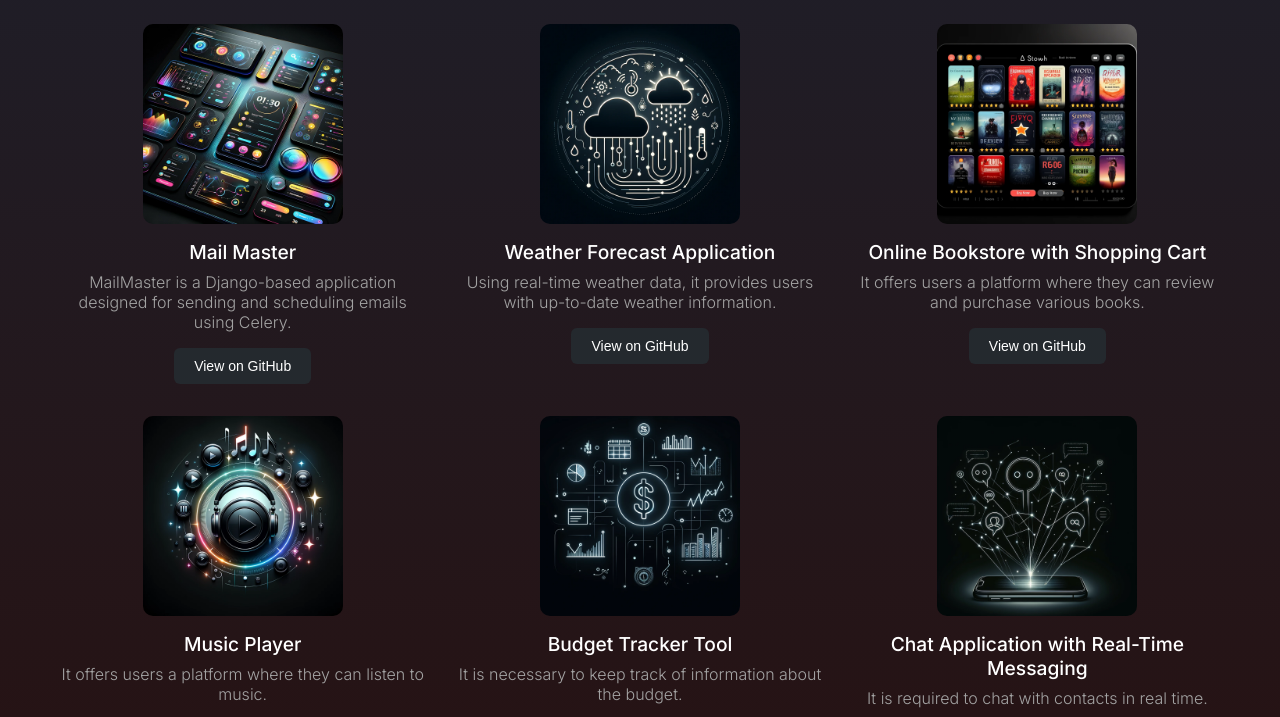
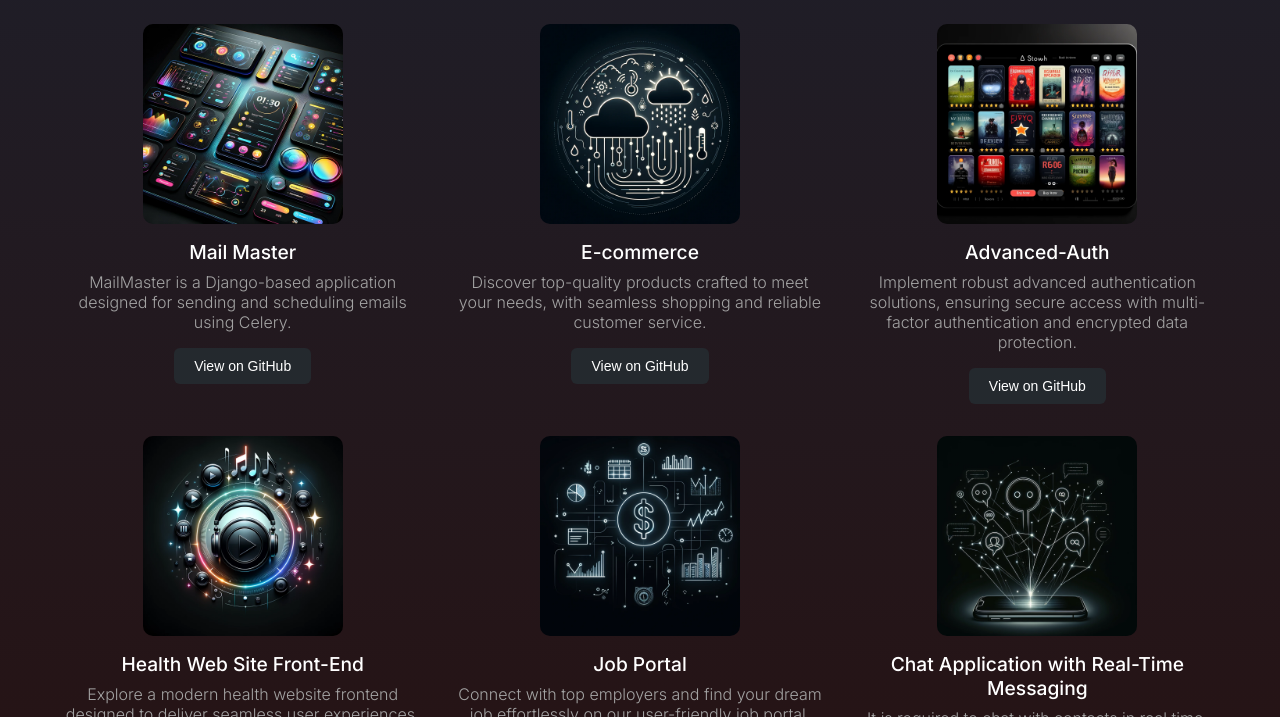
Before and after one commit to onurcatik/onurcatik.github.io, a plain HTML site: page projects.html in a window 1280 px wide. Shown: the part 61-778 px from the top of the page. Drawn offline with Linux system fonts and the light colour scheme.

Commit message:
repo fixed

```diff
--- a/projects.html
+++ b/projects.html
@@ -42,24 +42,24 @@
                     <a href="./projects/project_2.html">
                         <figure>
                             <img src="./img/weather.webp" alt="Project 2" width="200" height="150" />
-                            <figcaption class="figcaption">Weather Forecast Application</figcaption>
-                            <p>Using real-time weather data, it provides users with up-to-date weather information.</p>
+                            <figcaption class="figcaption">E-commerce</figcaption>
+                            <p>Discover top-quality products crafted to meet your needs, with seamless shopping and reliable customer service.</p>
                         </figure>
                     </a>
                     <div class="github-button-container">
-                        <button onclick="window.location.href='https://github.com/onurcatik/Weather-Forecast';">View on GitHub</button>
+                        <button onclick="window.location.href='https://github.com/onurcatik/ecommerce-advanced';">View on GitHub</button>
                     </div>
                 </div>
                 <div class="gallery-item">
                     <a href="./projects/project_3.html">
                         <figure>
                             <img src="./img/book.webp" alt="Project 3" width="200" height="150" />
-                            <figcaption class="figcaption">Online Bookstore with Shopping Cart</figcaption>
-                            <p>It offers users a platform where they can review and purchase various books.</p>
+                            <figcaption class="figcaption">Advanced-Auth</figcaption>
+                            <p>Implement robust advanced authentication solutions, ensuring secure access with multi-factor authentication and encrypted data protection.</p>
                         </figure>
                     </a>
                     <div class="github-button-container">
-                        <button onclick="window.location.href='https://github.com/onurcatik/Online-Bookstore';">View on GitHub</button>
+                        <button onclick="window.location.href='https://github.com/onurcatik/advanced-auth';">View on GitHub</button>
                     </div>
                 </div>
 
@@ -67,12 +67,12 @@
                     <a href="./projects/project_4.html">
                         <figure>
                             <img src="./img/music.webp" alt="Project 4" width="200" height="150" />
-                            <figcaption class="figcaption">Music Player</figcaption>
-                            <p>It offers users a platform where they can listen to music.</p>
+                            <figcaption class="figcaption">Health Web Site Front-End</figcaption>
+                            <p>Explore a modern health website frontend designed to deliver seamless user experiences, empowering individuals to access essential health information with ease.</p>
                         </figure>
                     </a>
                     <div class="github-button-container">
-                        <button onclick="window.location.href='https://github.com/onurcatik/Music-Player';">View on GitHub</button>
+                        <button onclick="window.location.href='https://github.com/onurcatik/health-web-site-frontend';">View on GitHub</button>
                     </div>
                 </div>
 
@@ -80,12 +80,12 @@
                     <a href="./projects/project_5.html">
                         <figure>
                             <img src="./img/budget.webp" alt="Project 5" width="200" height="150" />
-                            <figcaption class="figcaption">Budget Tracker Tool</figcaption>
-                            <p>It is necessary to keep track of information about the budget.</p>
+                            <figcaption class="figcaption">Job Portal</figcaption>
+                            <p>Connect with top employers and find your dream job effortlessly on our user-friendly job portal, designed to match talent with opportunities.</p>
                         </figure>
                     </a>
                     <div class="github-button-container">
-                        <button onclick="window.location.href='https://github.com/onurcatik/Budget-Tracker';">View on GitHub</button>
+                        <button onclick="window.location.href='https://github.com/onurcatik/Job-Portal';">View on GitHub</button>
                     </div>
                 </div>
 
@@ -98,7 +98,7 @@
                         </figure>
                     </a>
                     <div class="github-button-container">
-                        <button onclick="window.location.href='https://github.com/onurcatik/Chat-Application';">View on GitHub</button>
+                        <button onclick="window.location.href='https://github.com/onurcatik/xchat';">View on GitHub</button>
                     </div>
                 </div>
             </div>
```
